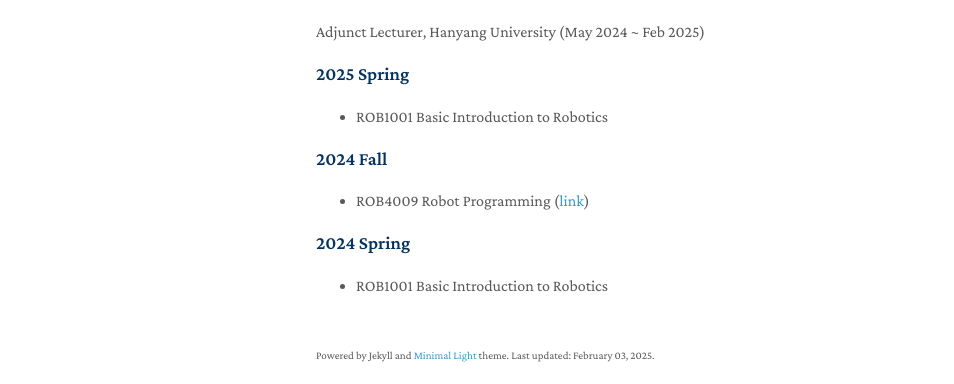
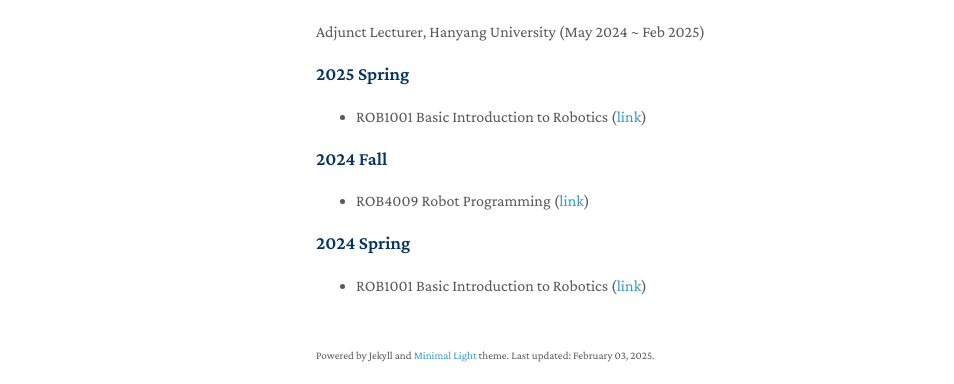
Before and after one commit to shs-vision/shs-vision.github.io, a Jekyll site: the page built from index.md, in a window 1280 px wide and 900 px high, scrolled down 2065 px. Shown: the part 464-848 px from the top of the window, without its empty margins (154-1108 px from the left). Built offline with Jekyll 4.4.1, drawn with Linux system fonts in a browser that asks for light colours; a style sheet for code colours, icons or effects is not loaded; our own code applies the rules of GitHub Pages for plain Markdown files.

Commit message:
Update index.md

```diff
--- a/index.md
+++ b/index.md
@@ -39,10 +39,10 @@ Adjunct Lecturer, Hanyang University
 (May 2024 ~ Feb 2025)
 
 ### 2025 Spring
-- ROB1001 Basic Introduction to Robotics
+- ROB1001 Basic Introduction to Robotics ([link](https://github.com/normajeane-m/ROB1001))
 
 ### 2024 Fall
 - ROB4009 Robot Programming ([link](https://github.com/normajeane-m/ROB4009))
 
 ### 2024 Spring
-- ROB1001 Basic Introduction to Robotics
+- ROB1001 Basic Introduction to Robotics ([link](https://github.com/normajeane-m/ROB1001))
```
